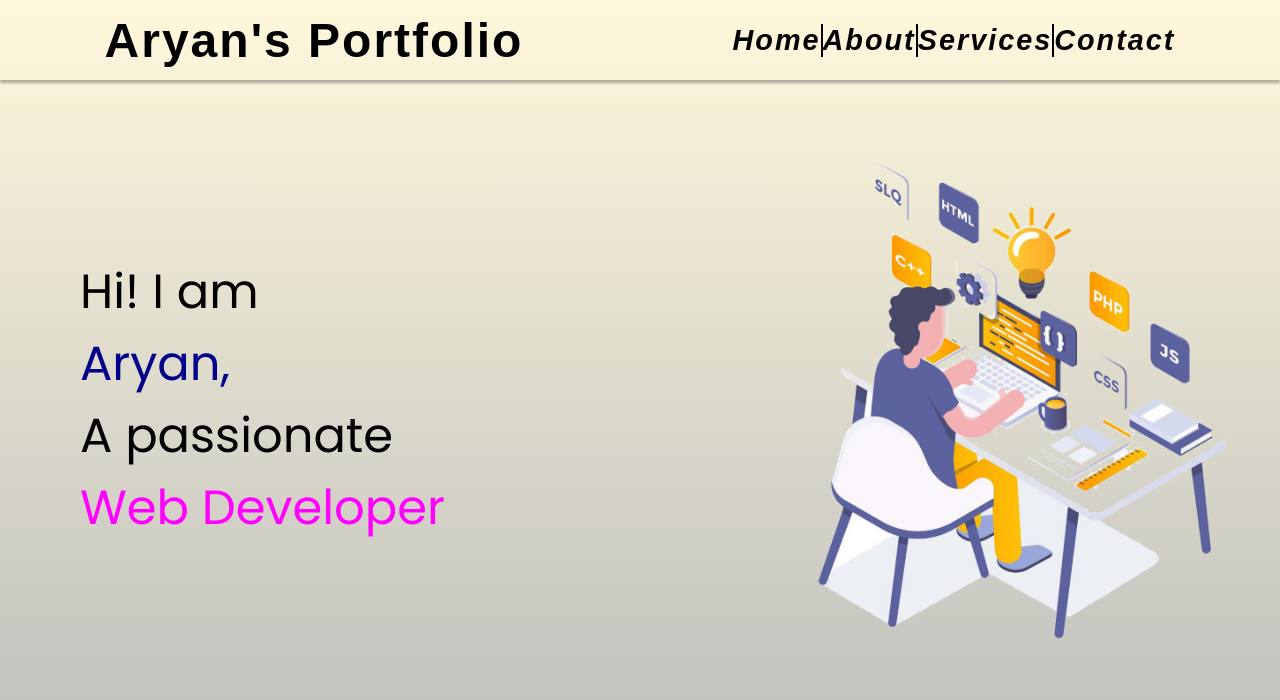
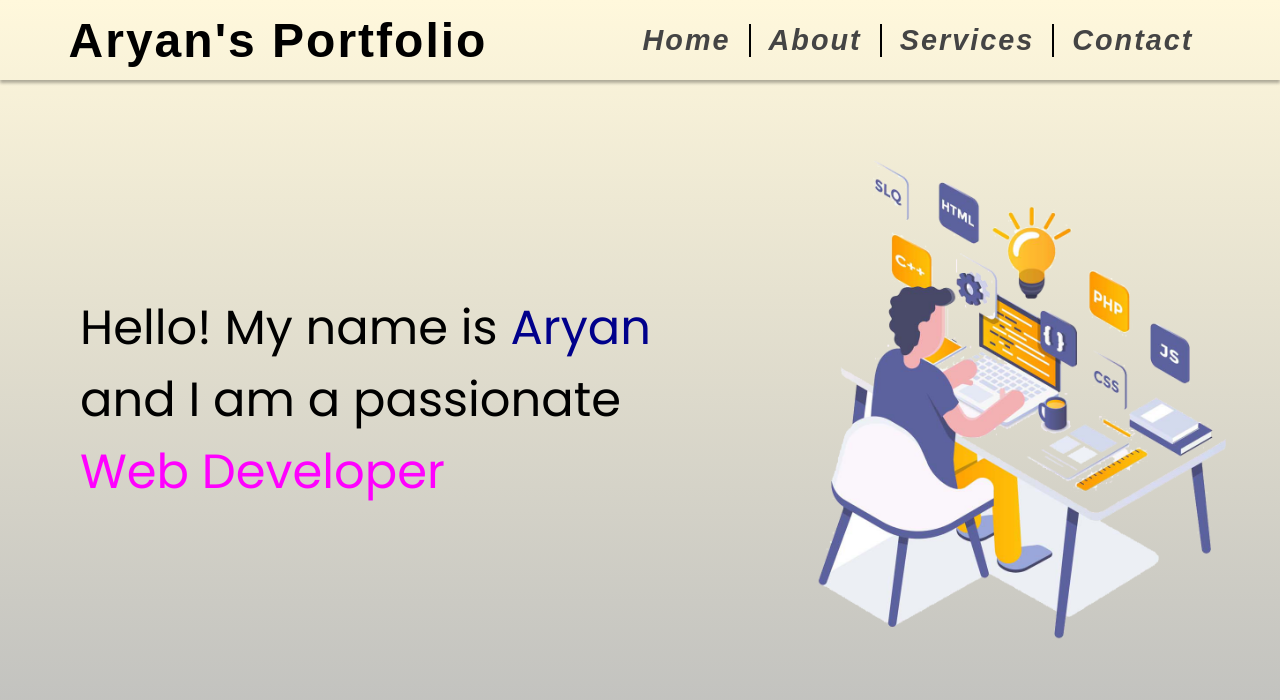
Before and after one commit to AryanAD/portfolio, a plain HTML site: page index.html in a window 1280 px wide. Drawn offline with Linux system fonts and the light colour scheme.

Commit message:
index.html

```diff
--- a/index.html
+++ b/index.html
@@ -17,10 +17,10 @@
                     <div class="left">Aryan's Portfolio</div>
                     <div class="right">
                         <ul class="right-ul">
-                            <li>Home</li>
-                            <li>About</li>
-                            <li>Services</li>
-                            <li>Contact</li>
+                            <li><a href="">Home</a></li>
+                            <li><a href="">About</a></li>
+                            <li><a href="">Services</a></li>
+                            <li><a href="">Contact</a></li>
                         </ul>
                     </div>
                 </nav>
@@ -29,9 +29,11 @@
             <main>
                 <section class="firstSection">
                     <div class="leftSection">
-                        <div class="leftImg">
-                            Hi! I am <div class="name">Aryan,</div>A passionate <div class="dev">Web Developer</div>
-                        </div>
+                        <p>
+                            Hello! My name is <span class="name">Aryan</span> and I am a passionate <span
+                                class="dev">Web
+                                Developer</span>
+                        </p>
                     </div>
                     <div class="rightSection">
                         <img src="./assets/web_dev.png" alt="">
```
